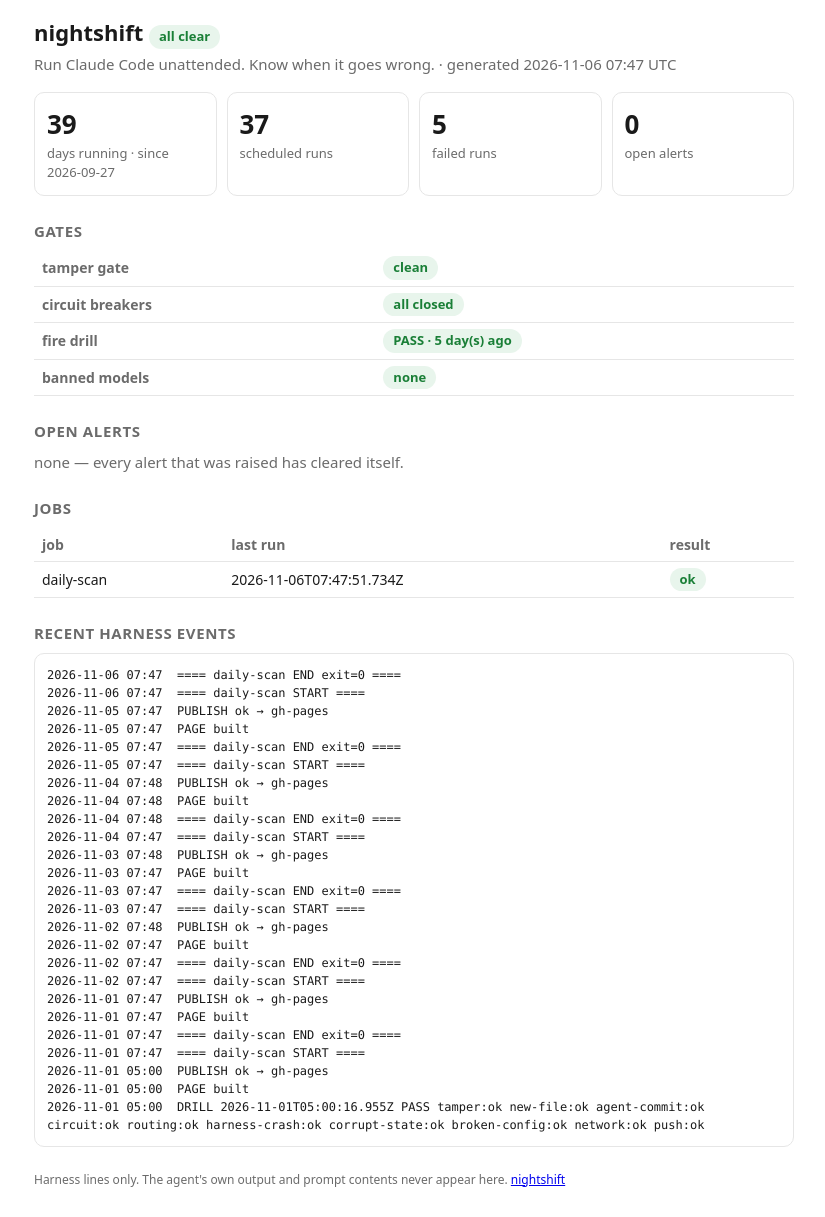
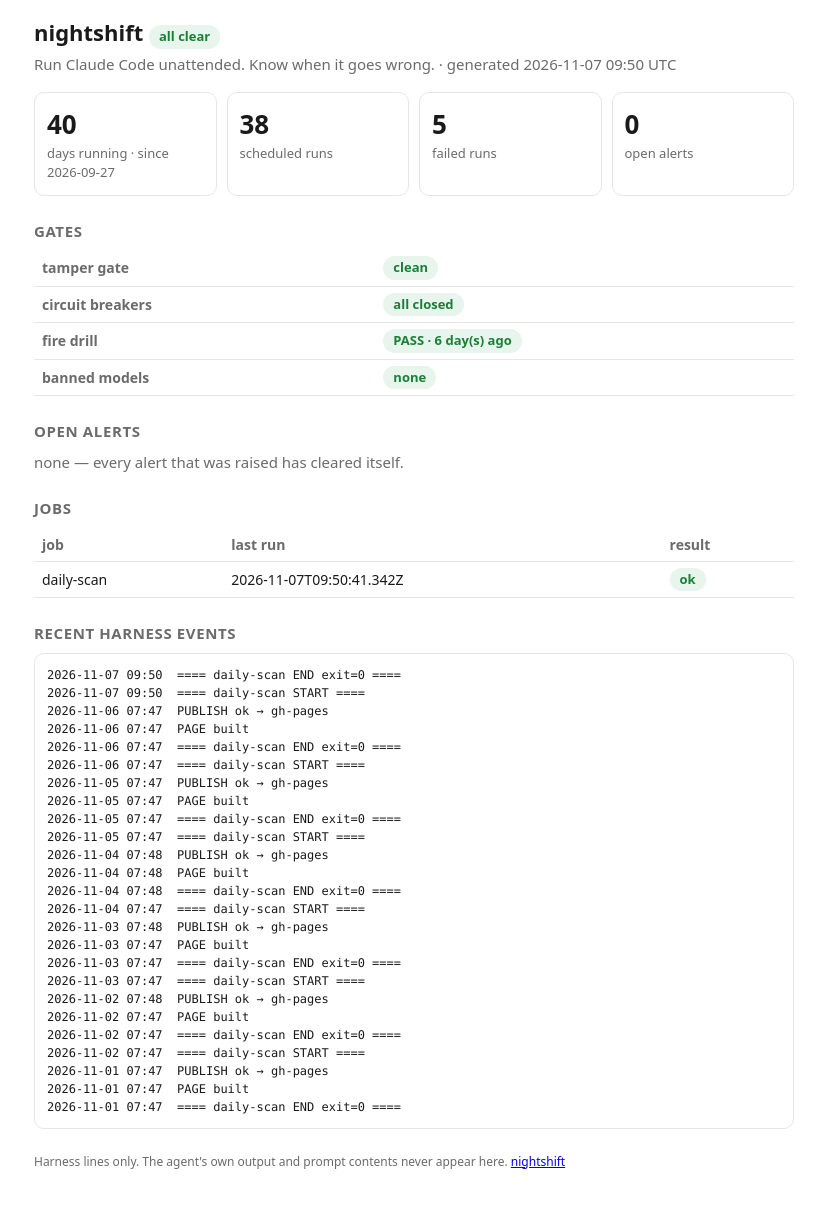
Before and after one commit to amirg76/nightshift, a plain HTML site: page index.html in a window 1280 px wide. Shown: the whole page, without its empty margins (226-1051 px from the left). Drawn offline with Linux system fonts and the light colour scheme.

Commit message:
status 2026-11-07 09:50 UTC

```diff
--- a/index.html
+++ b/index.html
@@ -14,10 +14,10 @@ pre{font:12px/1.5 var(--mono);white-space:pre-wrap;word-break:break-word;border:
 ul{padding-left:20px}li{margin:4px 0}.foot{color:var(--mut);font-size:12px;margin-top:24px}
 </style></head><body>
 <h1>nightshift <span class="pill ok">all clear</span></h1>
-<p class="sub">Run Claude Code unattended. Know when it goes wrong. · generated 2026-11-06 07:47 UTC</p>
+<p class="sub">Run Claude Code unattended. Know when it goes wrong. · generated 2026-11-07 09:50 UTC</p>
 <div class="grid">
-<div class="tile"><div class="n">39</div><div class="l">days running · since 2026-09-27</div></div>
-<div class="tile"><div class="n">37</div><div class="l">scheduled runs</div></div>
+<div class="tile"><div class="n">40</div><div class="l">days running · since 2026-09-27</div></div>
+<div class="tile"><div class="n">38</div><div class="l">scheduled runs</div></div>
 <div class="tile"><div class="n">5</div><div class="l">failed runs</div></div>
 <div class="tile"><div class="n">0</div><div class="l">open alerts</div></div>
 </div>
@@ -25,16 +25,20 @@ ul{padding-left:20px}li{margin:4px 0}.foot{color:var(--mut);font-size:12px;margi
 <table>
 <tr><th>tamper gate</th><td><span class="pill ok">clean</span></td></tr>
 <tr><th>circuit breakers</th><td><span class="pill ok">all closed</span></td></tr>
-<tr><th>fire drill</th><td><span class="pill ok">PASS · 5 day(s) ago</span></td></tr>
+<tr><th>fire drill</th><td><span class="pill ok">PASS · 6 day(s) ago</span></td></tr>
 <tr><th>banned models</th><td><span class="pill ok">none</span></td></tr>
 </table>
 <h2>Open alerts</h2>
 <p class="sub">none — every alert that was raised has cleared itself.</p>
 <h2>Jobs</h2>
-<table><tr><th>job</th><th>last run</th><th>result</th></tr><tr><td>daily-scan</td><td>2026-11-06T07:47:51.734Z</td><td><span class="pill ok">ok</span></td></tr></table>
+<table><tr><th>job</th><th>last run</th><th>result</th></tr><tr><td>daily-scan</td><td>2026-11-07T09:50:41.342Z</td><td><span class="pill ok">ok</span></td></tr></table>
 
 <h2>Recent harness events</h2>
-<pre>2026-11-06 07:47  ==== daily-scan END exit=0 ====
+<pre>2026-11-07 09:50  ==== daily-scan END exit=0 ====
+2026-11-07 09:50  ==== daily-scan START ====
+2026-11-06 07:47  PUBLISH ok → gh-pages
+2026-11-06 07:47  PAGE built
+2026-11-06 07:47  ==== daily-scan END exit=0 ====
 2026-11-06 07:47  ==== daily-scan START ====
 2026-11-05 07:47  PUBLISH ok → gh-pages
 2026-11-05 07:47  PAGE built
@@ -54,10 +58,6 @@ ul{padding-left:20px}li{margin:4px 0}.foot{color:var(--mut);font-size:12px;margi
 2026-11-02 07:47  ==== daily-scan START ====
 2026-11-01 07:47  PUBLISH ok → gh-pages
 2026-11-01 07:47  PAGE built
-2026-11-01 07:47  ==== daily-scan END exit=0 ====
-2026-11-01 07:47  ==== daily-scan START ====
-2026-11-01 05:00  PUBLISH ok → gh-pages
-2026-11-01 05:00  PAGE built
-2026-11-01 05:00  DRILL 2026-11-01T05:00:16.955Z PASS tamper:ok new-file:ok agent-commit:ok circuit:ok routing:ok harness-crash:ok corrupt-state:ok broken-config:ok network:ok push:ok</pre>
+2026-11-01 07:47  ==== daily-scan END exit=0 ====</pre>
 <p class="foot">Harness lines only. The agent's own output and prompt contents never appear here. <a href="https://github.com/amirg76/nightshift">nightshift</a></p>
 </body></html>
```
